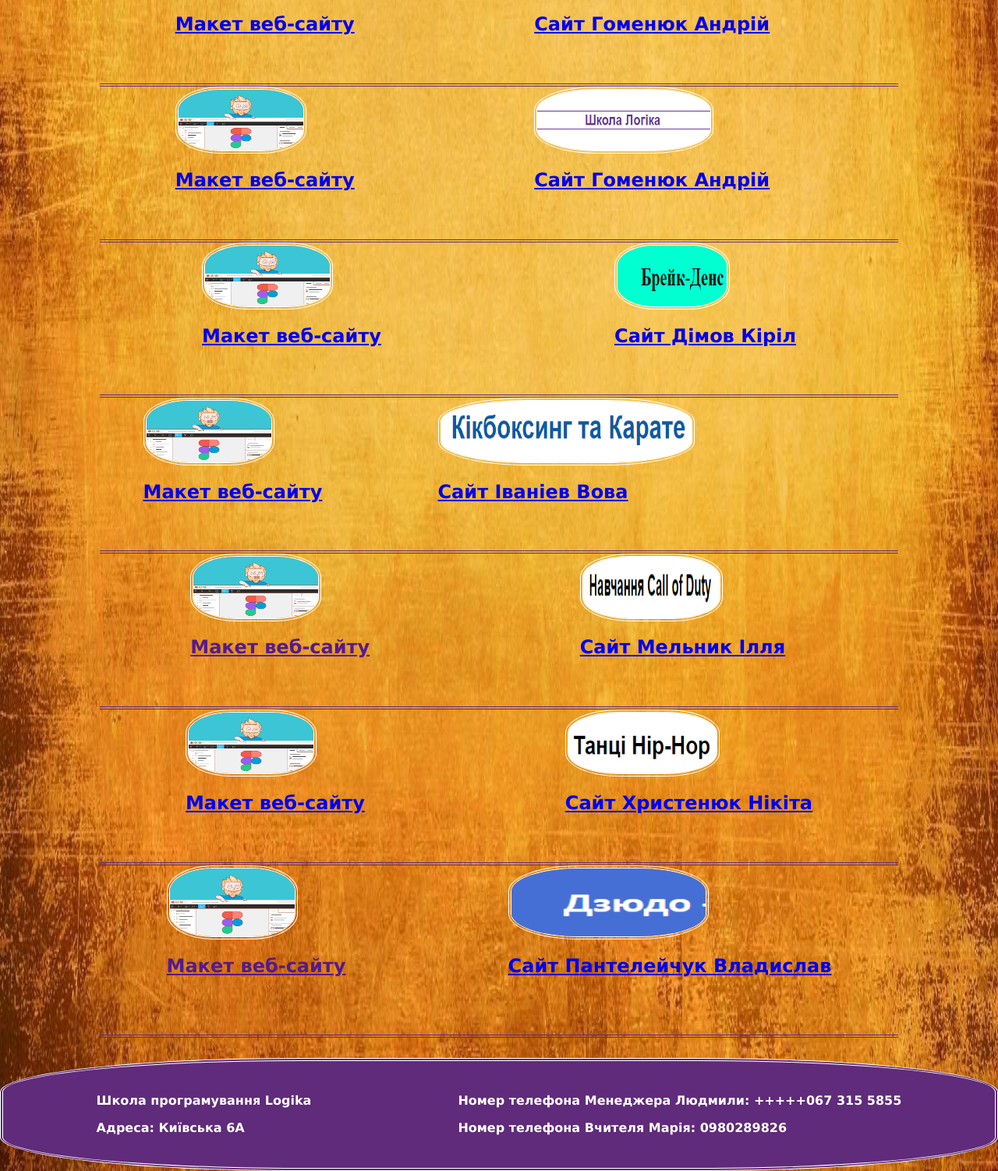
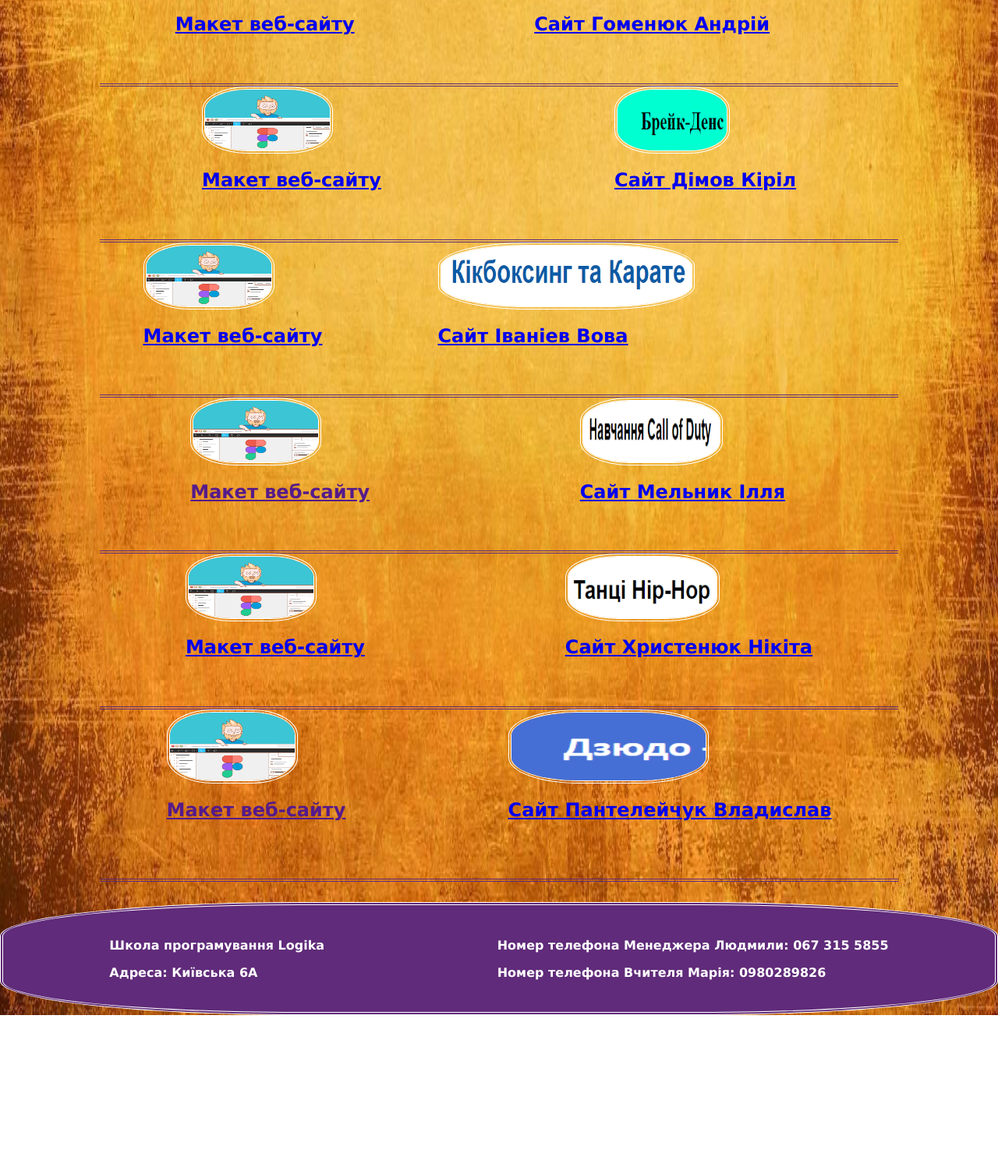
Before and after one commit to logikaschoolmogilev/web_site_group, a plain HTML site: page index.html in a window 1280 px wide. Shown: the part 1433-2935 px from the top of the page at 78% size. After the commit the page ends 2735 px from the top, so only its background shows below. Drawn offline with Linux system fonts and the light colour scheme.

Commit message:
Update index.html

```diff
--- a/index.html
+++ b/index.html
@@ -85,16 +85,7 @@
                         <h2>Сайт Гоменюк Андрій</h2>
                     </a>
                 </article>
-                <article>
-                    <a href="https://www.figma.com/file/I8tdLMTIAFuFPtdIIMSxzJ/%D0%9C5%D0%A33-%D0%B4%D0%B0%D0%B9%D0%B2%D0%B8%D0%BD%D0%B3-%D1%88%D0%B0%D0%B1%D0%BB%D0%BE%D0%BD-(Copy)?node-id=0%3A1&t=mbmsKHhjggdFmooC-1">
-                        <img src="figma.png">
-                        <h2>Макет веб-сайту</h2>
-                    </a>
-                    <a href="https://misterfrisk.github.io/Logikaschool/">
-                        <img src="andr.png">
-                        <h2>Сайт Гоменюк Андрій</h2>
-                    </a>
-                </article>
+
                 <article>
                     <a href="https://www.figma.com/file/rVfcR0h5SCqYJsZBnVQD8H/Untitled?node-id=0%3A1&t=5PmX7QUg066jFj50-1">
                         <img src="figma.png">
@@ -156,7 +147,7 @@
             <p>Адреса: Київська 6А</p>
             </div>
             <div>
-            <p>Номер телефона Менеджера Людмили: +++++067 315 5855 </p>
+            <p>Номер телефона Менеджера Людмили: 067 315 5855 </p>
             <p>Номер телефона Вчителя Марія: 0980289826</p>
             </div>
 
```
